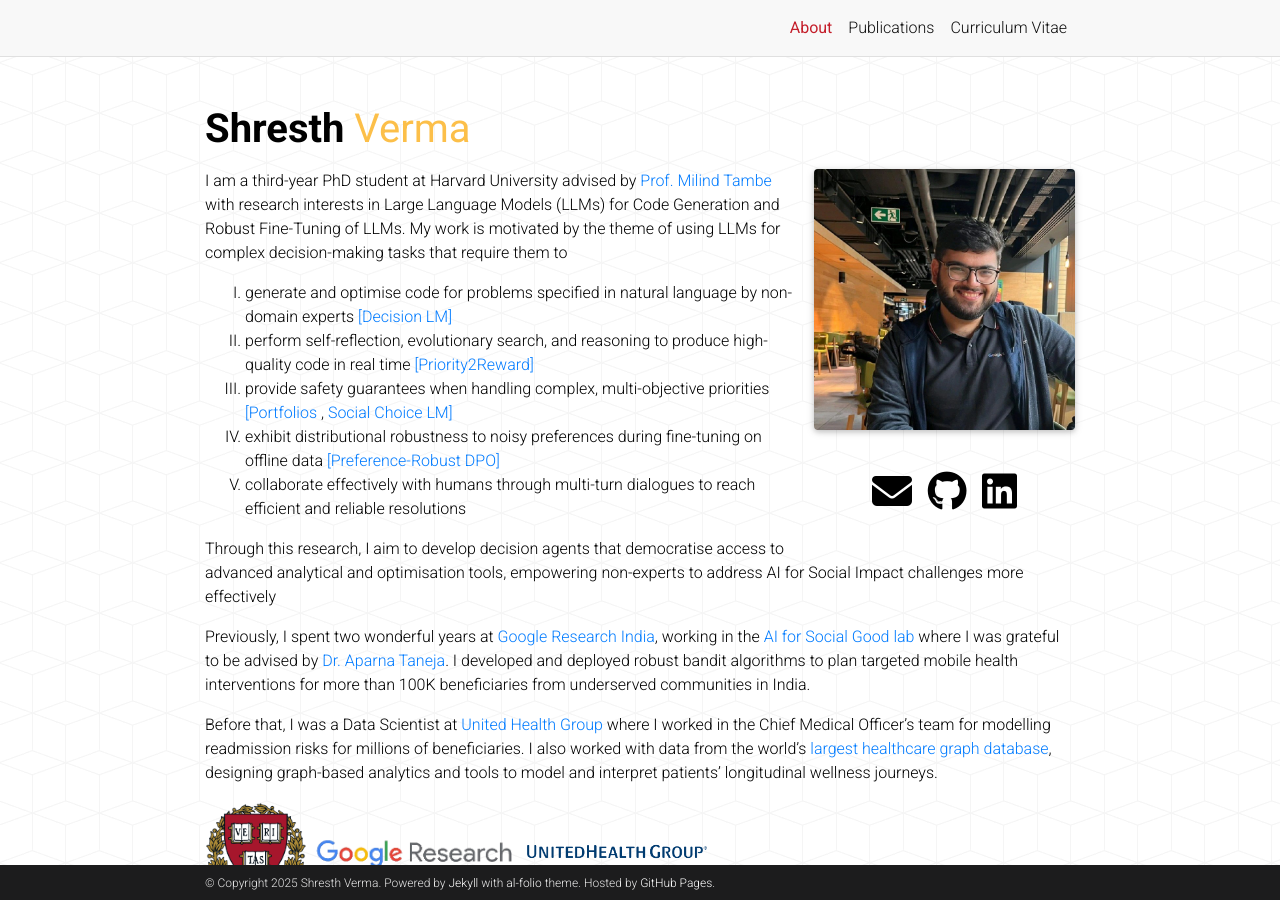
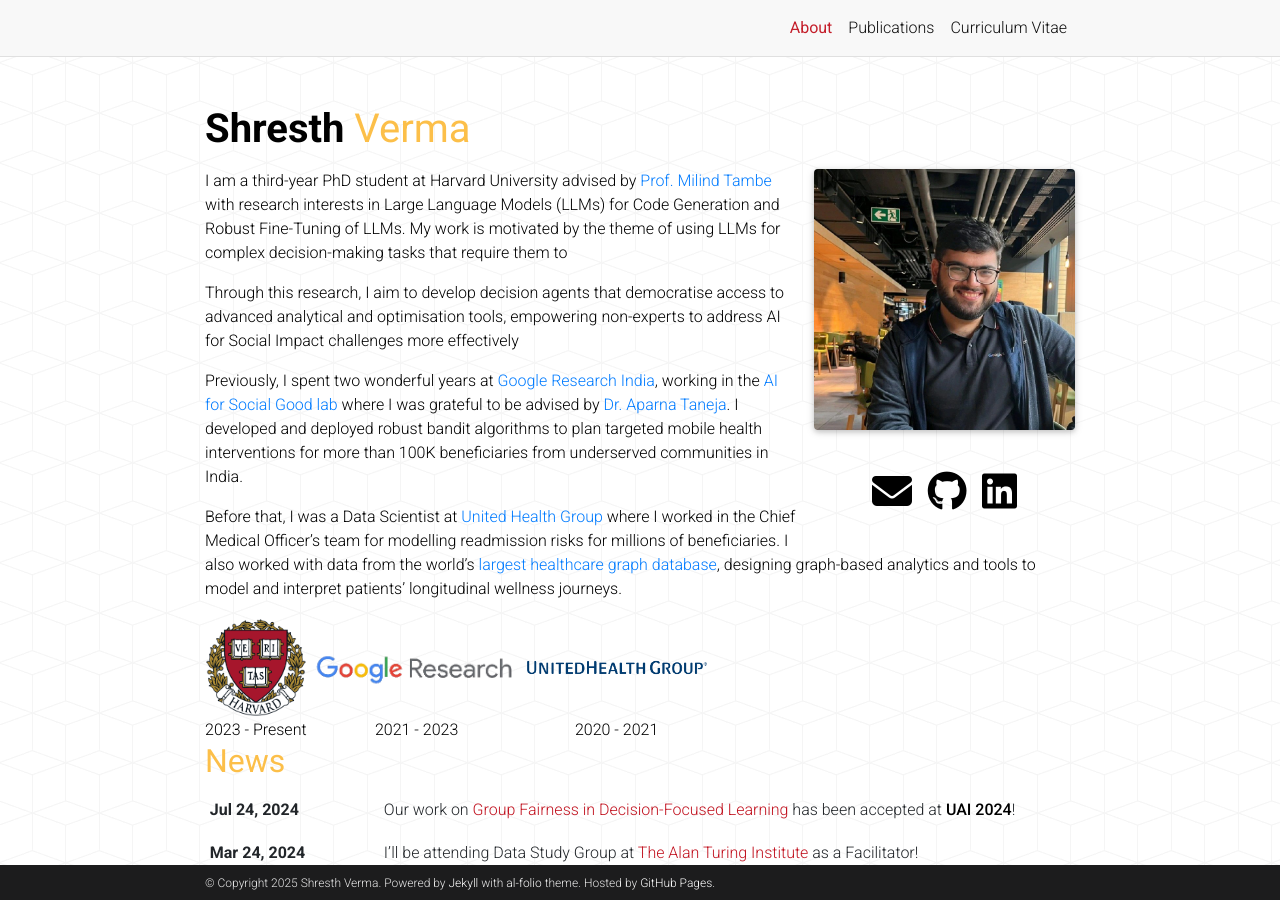
Before and after one commit to vermashresth/vermashresth.github.io, a Jekyll site: the page built from _pages/about.md, in a window 1280 px wide and 900 px high. Built offline with Jekyll 4.4.1, drawn with Linux system fonts in a browser that asks for light colours; full-size pictures stand in for the smaller copies a plugin makes; comment, search, counter and statistics services are not loaded; a style sheet for code colours, icons or effects is not loaded.

Commit message:
Remove detailed research interests from about page
Removed a list of research interests related to LLMs and decision-making tasks.

```diff
--- a/_pages/about.md
+++ b/_pages/about.md
@@ -15,14 +15,6 @@ selected_papers: true # includes a list of papers marked as "selected={true}"
 social: true  # includes social icons at the bottom of the page
 ---
 I am a third-year PhD student at Harvard University advised by [Prof. Milind Tambe](https://teamcore.seas.harvard.edu/tambe) with research interests in Large Language Models (LLMs) for Code Generation and Robust Fine-Tuning of LLMs. My work is motivated by the theme of using LLMs for complex decision-making tasks that require them to
-
-<ol type="I">
-  <li>generate and optimise code for problems specified in natural language by non-domain experts <a href="https://proceedings.neurips.cc/paper_files/paper/2024/hash/074f42212be2c8ee651db00f17965ec4-Abstract-Conference.html"> [Decision LM] </a></li>
-  <li>perform self-reflection, evolutionary search, and reasoning to produce high-quality code in real time <a href="https://ojs.aaai.org/index.php/AAAI/article/view/35375"> [Priority2Reward] </a> </li>
-  <li>provide safety guarantees when handling complex, multi-objective priorities <a href="https://icml.cc/virtual/2025/poster/46651"> [Portfolios </a>, <a href="https://arxiv.org/abs/2408.12112"> Social Choice LM] </a></li>
-  <li>exhibit distributional robustness to noisy preferences during fine-tuning on offline data <a href="https://arxiv.org/abs/2509.02709"> [Preference-Robust DPO] </a></li>
-  <li>collaborate effectively with humans through multi-turn dialogues to reach efficient and reliable resolutions</li>
-</ol>
 
 Through this research, I aim to develop decision agents that democratise access to advanced analytical and optimisation tools, empowering non-experts to address AI for Social Impact challenges more effectively
 
```
